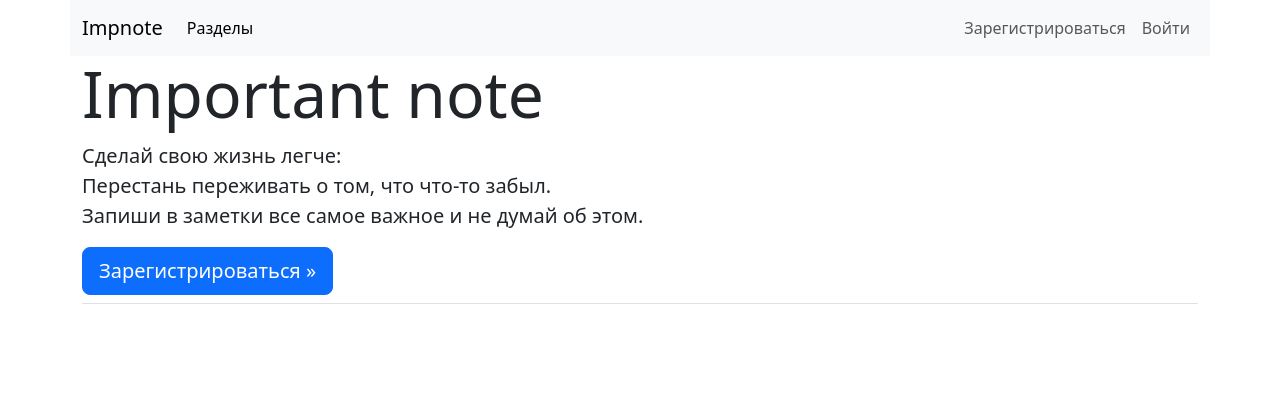
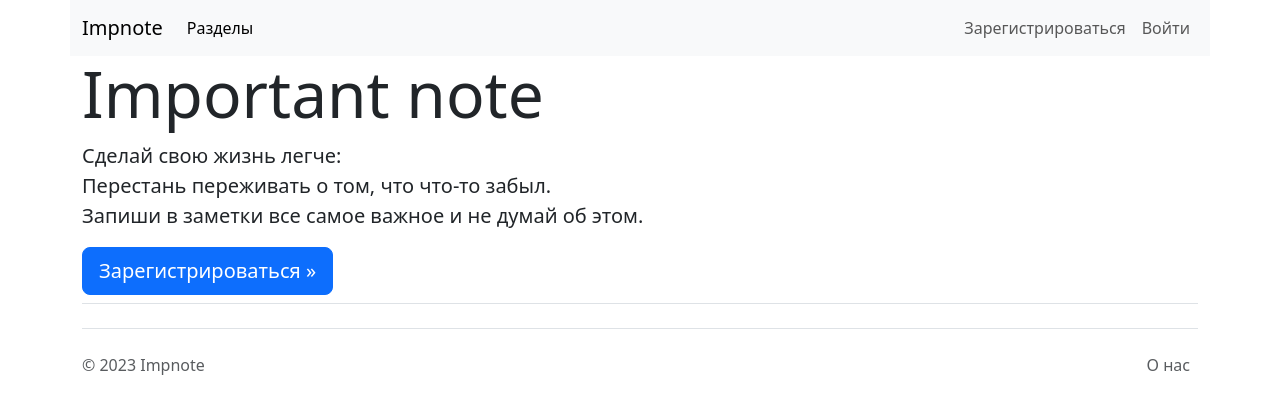
Before and after one commit to Toksi86/impnote, a Django app: page / in a window 1280 px wide. Shown: the top 414 px of the page. Run offline with Django 4.2, Linux system fonts and the light colour scheme; some libraries are stand-ins or nearby versions.

Commit message:
Добавлно два шаблона footer и header

```diff
--- /dev/null
+++ b/notes/templates/notes/footer.html
@@ -0,0 +1,16 @@
+<div class="container">
+  <footer class="d-flex flex-wrap justify-content-between align-items-center py-3 my-4 border-top">
+    <p class="col-md-4 mb-0 text-body-secondary">&copy; 2023 Impnote</p>
+
+    <a href="/"
+       class="col-md-4 d-flex align-items-center justify-content-center mb-3 mb-md-0 me-md-auto link-body-emphasis text-decoration-none">
+      <svg class="bi me-2" width="40" height="32">
+        <use xlink:href="#bootstrap"/>
+      </svg>
+    </a>
+
+    <ul class="nav col-md-4 justify-content-end">
+      <li class="nav-item"><a href="#" class="nav-link px-2 text-body-secondary">О нас</a></li>
+    </ul>
+  </footer>
+</div>
--- /dev/null
+++ b/notes/templates/notes/header.html
@@ -0,0 +1,33 @@
+<header>
+  <nav class="container navbar navbar-expand-lg bg-body-tertiary">
+    <div class="container-fluid">
+      <a class="navbar-brand" href="{% url 'notes:index' %}">Impnote</a>
+      <button class="navbar-toggler" type="button" data-bs-toggle="collapse" data-bs-target="#navbarSupportedContent"
+              aria-controls="navbarSupportedContent" aria-expanded="false" aria-label="Toggle navigation">
+        <span class="navbar-toggler-icon"></span>
+      </button>
+      <div class="collapse navbar-collapse" id="navbarSupportedContent">
+        <ul class="navbar-nav me-auto mb-2 mb-lg-0">
+          <li class="nav-item">
+            <a class="nav-link active" aria-current="page" href="{% url 'notes:topics' %}">Разделы</a>
+          </li>
+        </ul>
+        <ul class="navbar-nav ml-auto">
+          {% if user.is_authenticated %}
+          <li class="nav-item">
+            <a class="nav-link disabled">Добро пожаловать, {{ user.username }}.</a>
+          </li>
+          <li class="nav-item">
+            <a class="nav-link" href="{% url 'users:logout' %}">Выйти</a>
+          </li>
+          {% else %}
+          <li class="nav-item">
+            <a class="nav-link" href="{% url 'users:register' %}">Зарегистрироваться</a>
+          </li>
+          <li class="nav-item">
+            <a class="nav-link" href="{% url 'users:login' %}">Войти</a></li>
+          {% endif %}
+        </ul>
+      </div>
+  </nav>
+</header>
```
Also changed, not shown: notes/templates/notes/base.html (+5 -31 lines).
